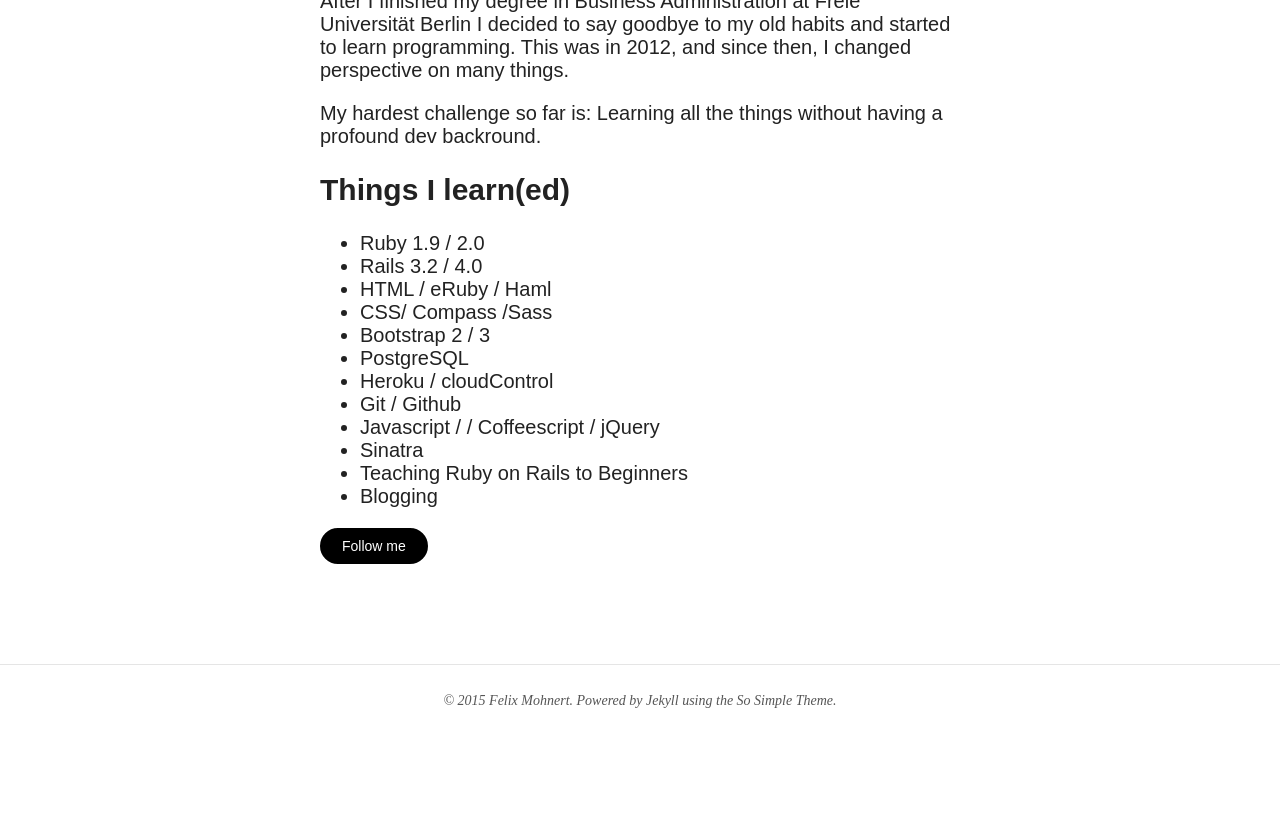
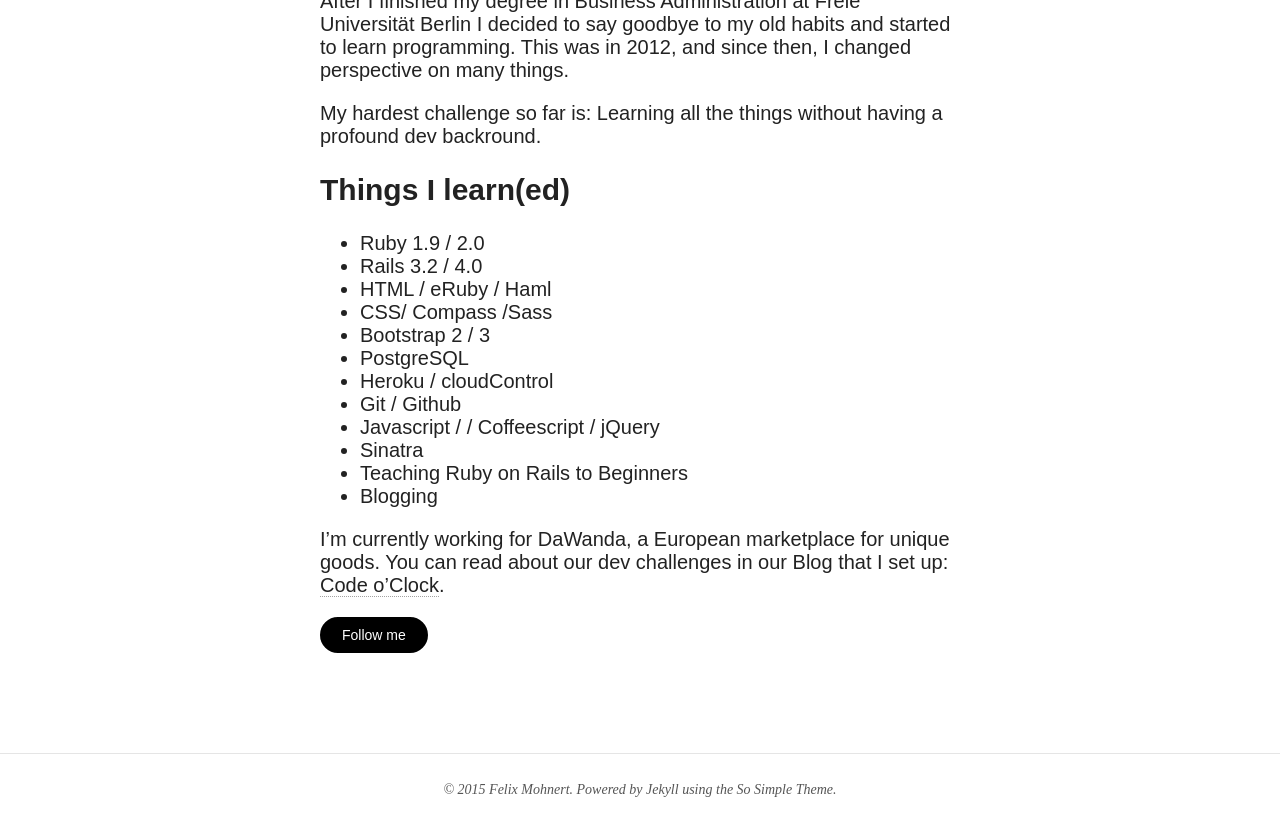
Before and after one commit to felixmohnert/felixmohnert.github.io, a Jekyll site: the page built from hi.md, in a window 1280 px wide and 900 px high, scrolled down 910 px. Shown: the top 836 px of the window. Built offline with Jekyll 4.4.1, drawn with Linux system fonts in a browser that asks for light colours; nearby versions of some CDN libraries; before the commit the page ends 1721 px from its top, so only the background shows below that.

Commit message:
Include Code o'Clock link

```diff
--- a/hi.md
+++ b/hi.md
@@ -29,4 +29,6 @@ My hardest challenge so far is: Learning all the things without having a profoun
 * Teaching Ruby on Rails to Beginners
 * Blogging
 
+I'm currently working for DaWanda, a European marketplace for unique goods. You can read about our dev challenges in our Blog that I set up: [Code o'Clock](http://www.codeoclock.com).
+
 <a markdown="0" href="http://twitter.com/felixmohnert" class="btn">Follow me</a>
```
